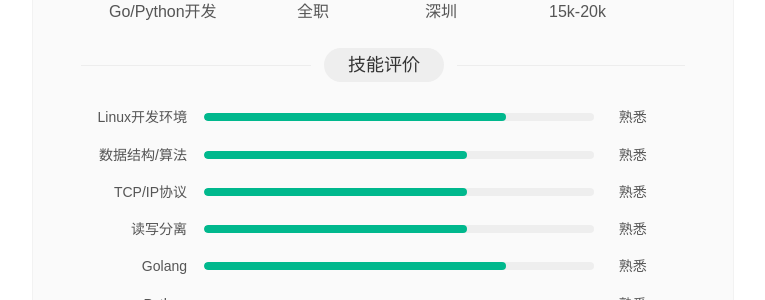
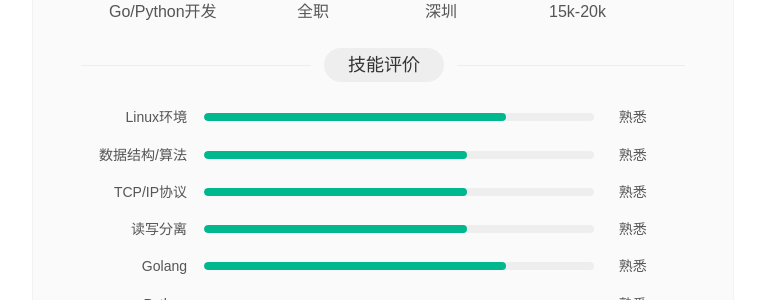
Before and after one commit to hopehook/HopeHook.com, a Jekyll site: the page resume.html, which Jekyll copies as it is, in a window 1280 px wide and 900 px high, scrolled down 818 px. Shown: the part 151-451 px from the top of the window, without its empty margins (257-1022 px from the left). Built offline with Jekyll 4.4.1, drawn with Linux system fonts in a browser that asks for light colours; Markdown is read by kramdown in place of the engine named in the settings.

Commit message:
Update resume.html

```diff
--- a/resume.html
+++ b/resume.html
@@ -528,14 +528,14 @@ span.mr_women i.active{background-position:-27px -5px;}
 							</div>
 							<div class="mr_moudle_content">
 								<div class="mr_skill_con">
-									<span class="mr_skill_name" title="Linux环境">Linux开发环境</span>
+									<span class="mr_skill_name" title="Linux环境">Linux环境</span>
 									<span class="mr_skill_plan" data-skillLevel = "75">
 									 <em style="width: 75%"></em>
 									</span>
 									<span class="mr_skill_level">熟悉</span>
 								</div>
 								<div class="mr_skill_con">
-									<span class="mr_skill_name" title="数据结构">数据结构/算法</span>
+									<span class="mr_skill_name" title="数据结构/算法">数据结构/算法</span>
 									<span class="mr_skill_plan" data-skillLevel = "65">
 									 <em style="width: 65%"></em>
 									</span>
```
